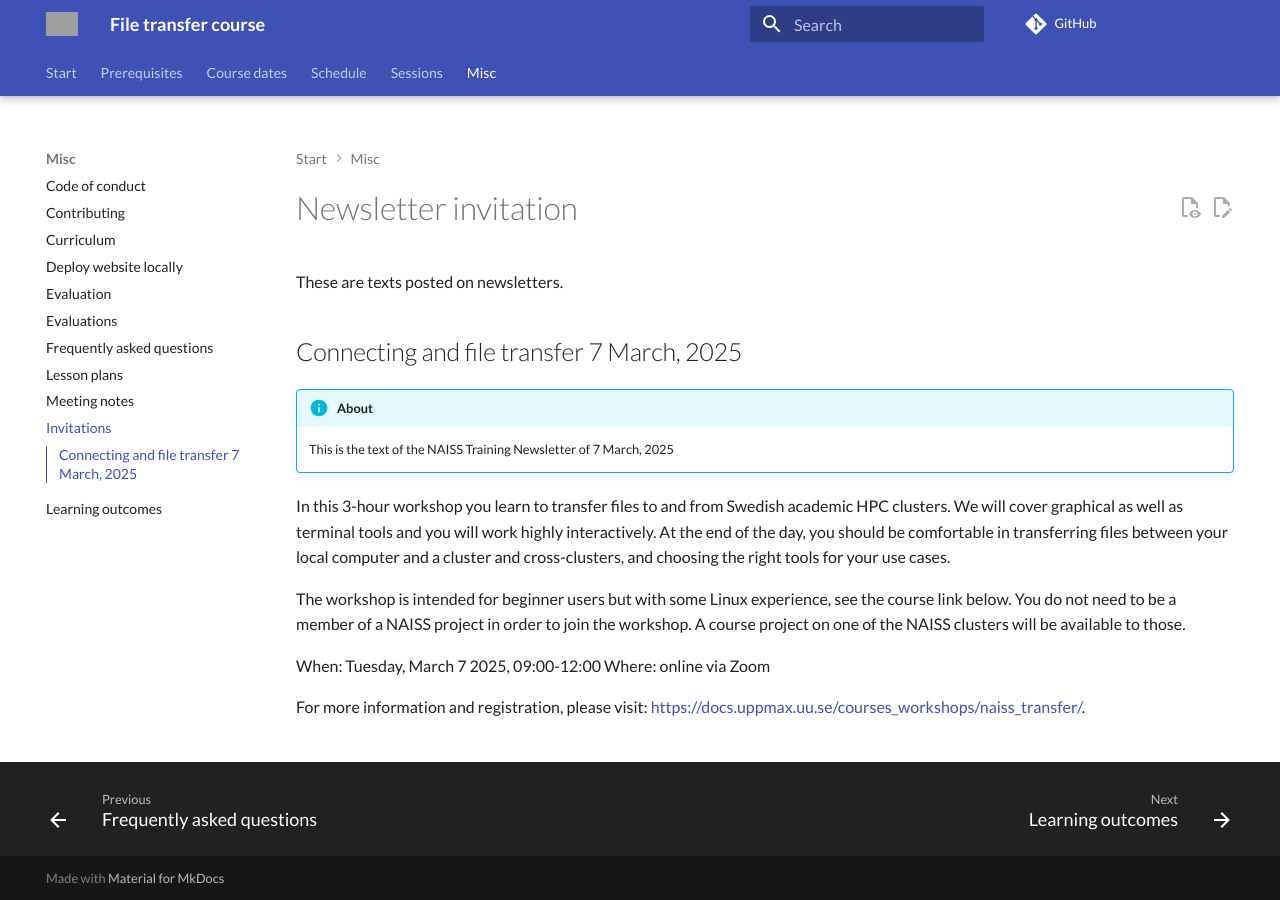
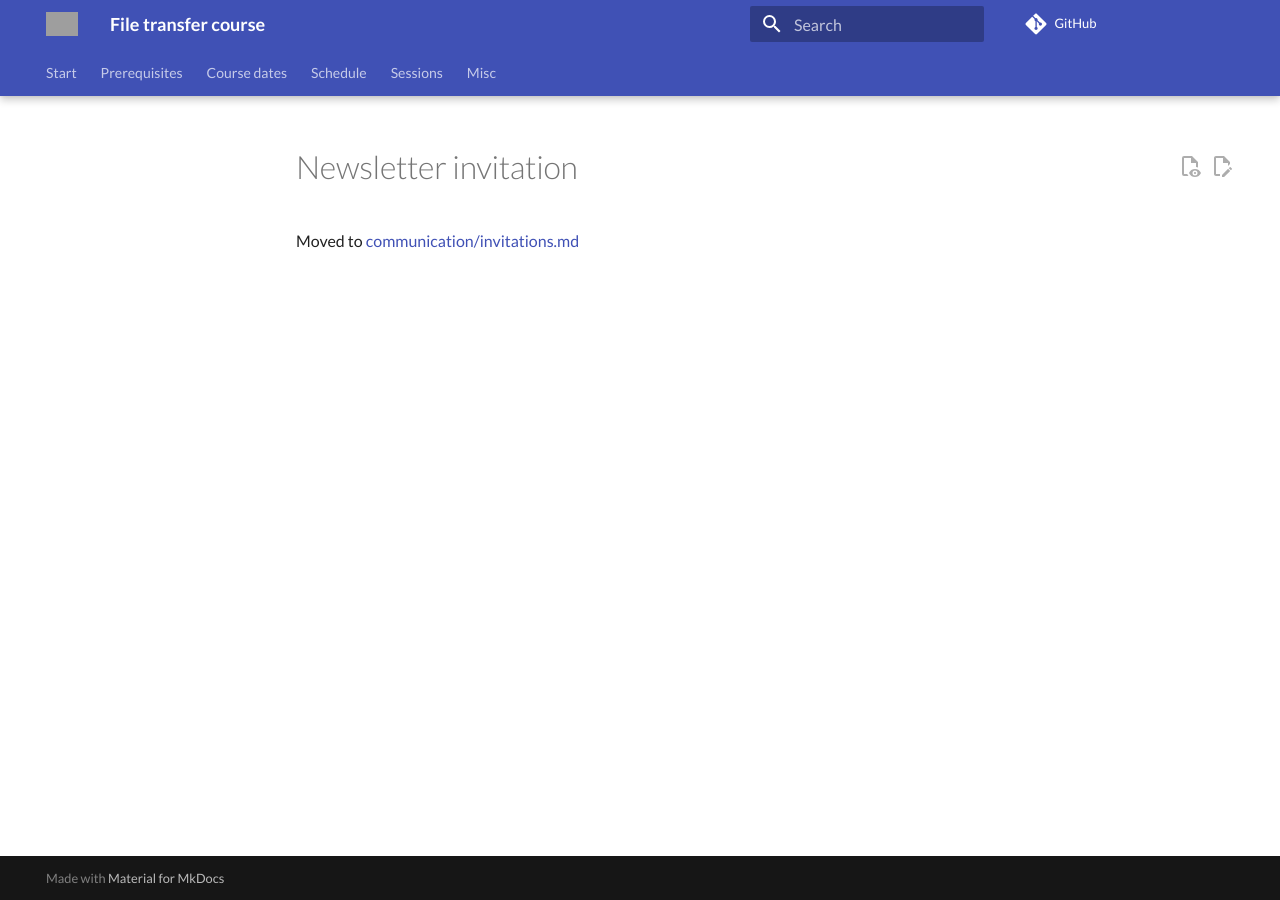
Before and after one commit to UPPMAX/naiss_file_transfer_course, an MkDocs documentation site: the page built from docs/invitation_short.md, in a window 1280 px wide. Built offline with MkDocs 1.6.1 and Material for MkDocs 9.7.7, drawn with Linux system fonts in a browser that asks for light colours; comment, search, counter and statistics services are not loaded; grey boxes are pictures that could not be loaded.

Commit message:
Add newsletter invite text to 'communications' folder

```diff
--- a/docs/invitation_short.md
+++ b/docs/invitation_short.md
@@ -1,28 +1,3 @@
----
-tags:
-  - newsletter
-  - publicity
----
-
 # Newsletter invitation
 
-These are texts posted on newsletters.
-
-<!-- markdownlint-disable MD013 --><!-- Prefer copy-paste-ability over 80 characters -->
-
-## Connecting and file transfer 7 March, 2025
-
-!!! info "About"
-
-    This is the text of the NAISS Training Newsletter of 7 March, 2025
-
-In this 3-hour workshop you learn to transfer files to and from Swedish academic HPC clusters. We will cover graphical as well as terminal tools and you will work highly interactively. At the end of the day, you should be comfortable in transferring files between your local computer and a cluster and cross-clusters, and choosing the right tools for your use cases.
-
-The workshop is intended for beginner users but with some Linux experience, see the course link below. You do not need to be a member of a NAISS project in order to join the workshop. A course project on one of the NAISS clusters will be available to those.
-
-When: Tuesday, March 7 2025, 09:00-12:00
-Where: online via Zoom
-
-For more information and registration, please visit: <https://docs.uppmax.uu.se/courses_workshops/naiss_transfer/>.
-
-<!-- markdownlint-enable MD013 -->
+Moved to [communication/invitations.md](communication/invitations.md)
--- a/mkdocs.yml
+++ b/mkdocs.yml
@@ -15,6 +15,7 @@
     - File transfer using sftp: sessions/sftp.md
   - Misc:
     - Code of conduct: CODE_OF_CONDUCT.md
+    - Communication: communication/README.md
     - Contributing: CONTRIBUTING.md
     - Curriculum: curriculum.md
     - Deploy website locally: deploy_locally.md
@@ -23,7 +24,6 @@
     - Frequently asked questions: faq/README.md
     - Lesson plans: lesson_plans.md
     - Meeting notes: meeting_notes.md
-    - Invitations: invitation_short.md
     - Learning outcomes: learning_outcomes.md
 
 theme:
```
Also changed, not shown: docs/communication/README.md (added, +11 -0 lines), docs/communication/invitations.md (added, +30 -0 lines).
